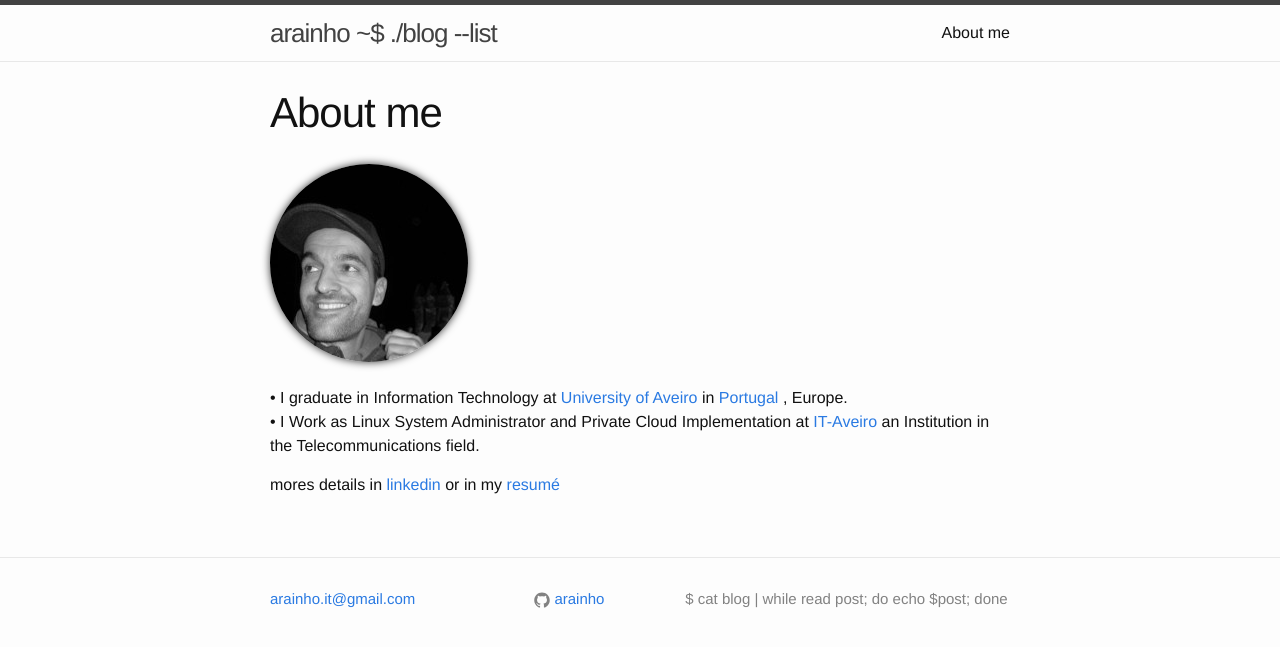
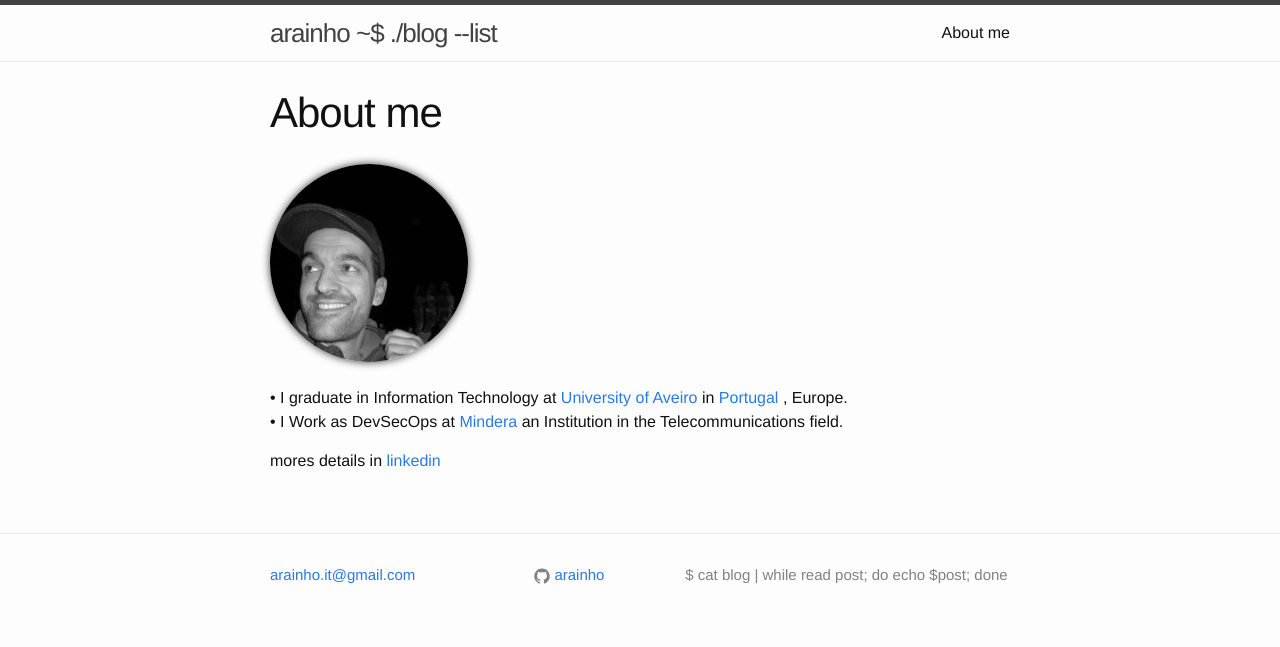
Before and after one commit to arainho/arainho.github.io, a Jekyll site: the page built from about.md, in a window 1280 px wide. Shown: the top 647 px of the page. Built offline with Jekyll 4.4.1, drawn with Linux system fonts in a browser that asks for light colours.

Commit message:
update work location

```diff
--- a/about.md
+++ b/about.md
@@ -8,7 +8,6 @@ permalink: /about/
 </div>
 
 <br> • I graduate in Information Technology at <a href="http://www.ua.pt/estga/PageCourse.aspx?id=63&b=1"> University of Aveiro </a> in <a href="https://www.google.pt/maps/place/Portugal/@39.4702232,-12.3570939,6z/data=!3m1!4b1!4m2!3m1!1s0xb32242dbf4226d5:0x2ab84b091c4ef041"> Portugal </a>, Europe.
-<br> • I Work as Linux System Administrator and Private Cloud Implementation at <a href="https://www.it.pt/ITSites/Index/3"> IT-Aveiro </a> an Institution in the Telecommunications field.
+<br> • I Work as DevSecOps at <a href="https://mindera.com"> Mindera </a> an Institution in the Telecommunications field.
 
 mores details in [linkedin](http://www.linkedin.com/in/arainho)
-or in my [resumé](https://github.com/arainho/arainho.github.io/blob/master/cv.pdf)
```
